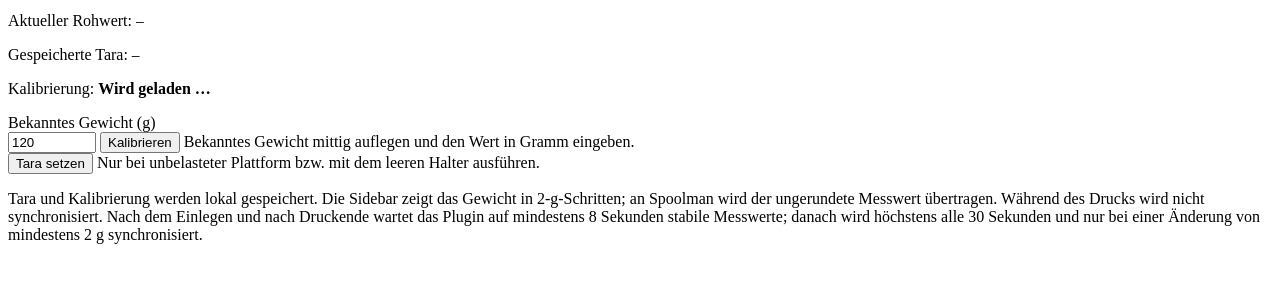
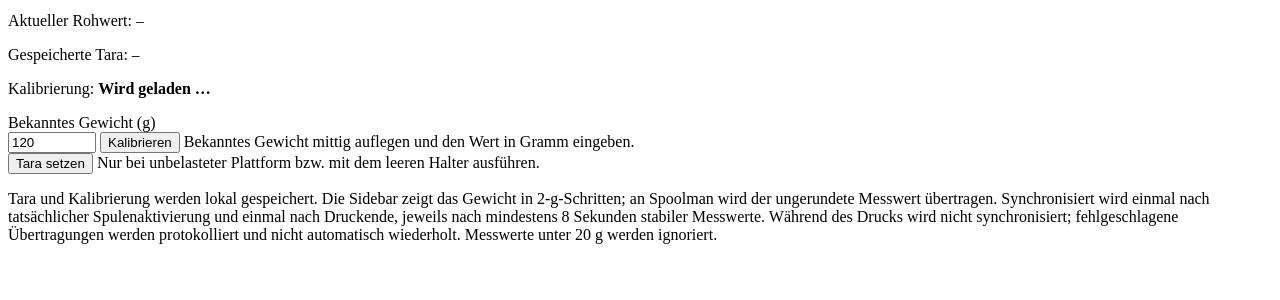
Before and after one commit to hufi008/octopi_rfid_spoolman, a Python web app: template octopi_rfid_spoolman/templates/rfid_spoolman_settings.jinja2 in a window 1280 px wide. Shown: the part 273-573 px from the top of the page. Run offline with Jinja, Linux system fonts and the light colour scheme; the template is opened without the code that fills it, so the values that code supplies are empty.

Commit message:
Document event-driven weight synchronization

```diff
--- a/octopi_rfid_spoolman/templates/rfid_spoolman_settings.jinja2
+++ b/octopi_rfid_spoolman/templates/rfid_spoolman_settings.jinja2
@@ -44,4 +44,4 @@
     </div>
 </div>
 <p id="hx711-settings-message" class="help-block" aria-live="polite"></p>
-<p class="help-block">Tara und Kalibrierung werden lokal gespeichert. Die Sidebar zeigt das Gewicht in 2-g-Schritten; an Spoolman wird der ungerundete Messwert übertragen. Während des Drucks wird nicht synchronisiert. Nach dem Einlegen und nach Druckende wartet das Plugin auf mindestens 8 Sekunden stabile Messwerte; danach wird höchstens alle 30 Sekunden und nur bei einer Änderung von mindestens 2 g synchronisiert.</p>
+<p class="help-block">Tara und Kalibrierung werden lokal gespeichert. Die Sidebar zeigt das Gewicht in 2-g-Schritten; an Spoolman wird der ungerundete Messwert übertragen. Synchronisiert wird einmal nach tatsächlicher Spulenaktivierung und einmal nach Druckende, jeweils nach mindestens 8 Sekunden stabiler Messwerte. Während des Drucks wird nicht synchronisiert; fehlgeschlagene Übertragungen werden protokolliert und nicht automatisch wiederholt. Messwerte unter 20 g werden ignoriert.</p>
```
